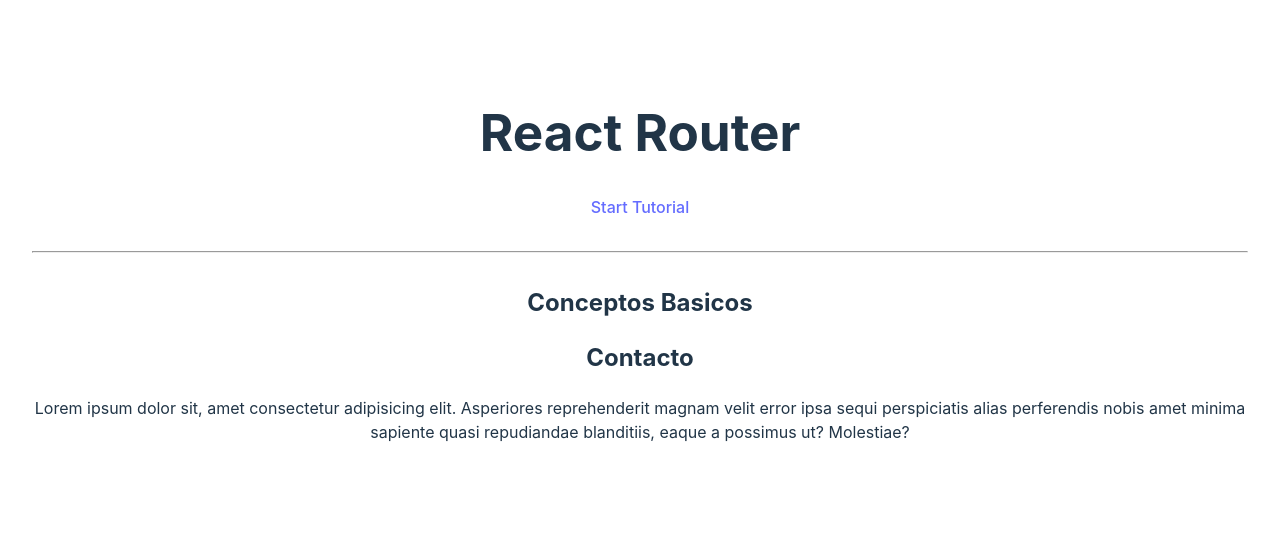
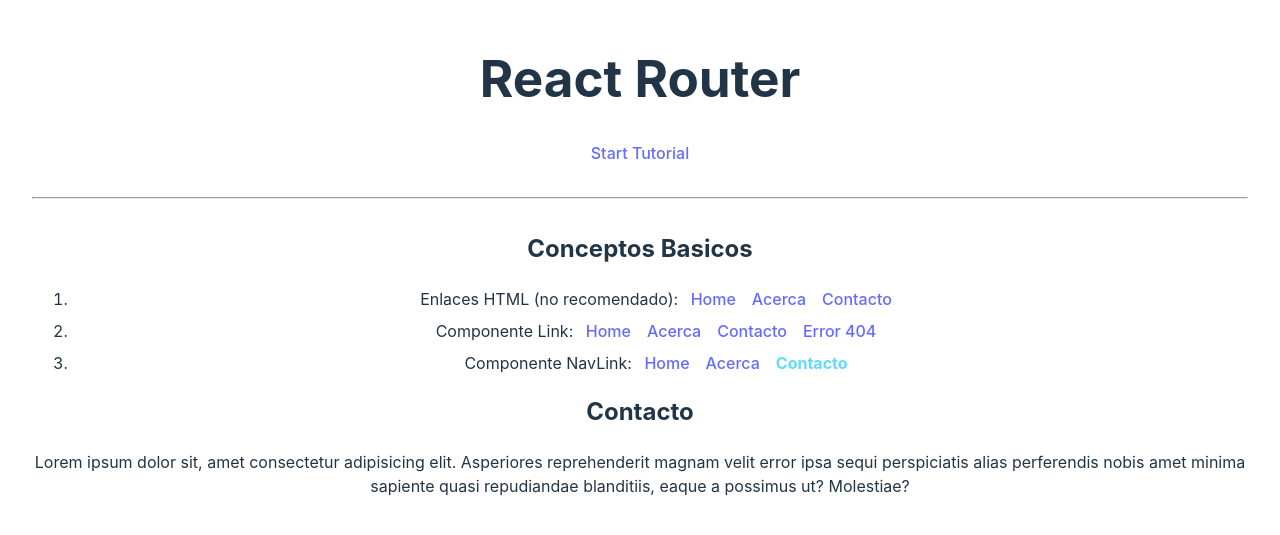
Before and after one commit to oyham/React-by-JonMircha-2, a React (Vite) app: page /contacto in a window 1280 px wide. Shown: the part 135-670 px from the top of the page. Built offline with nearby package versions, Linux system fonts and the light colour scheme.

Commit message:
56 React Router

```diff
--- a/src/components/ConceptosBasicos.jsx
+++ b/src/components/ConceptosBasicos.jsx
@@ -4,6 +4,7 @@
 import Acerca from '../pages/Acerca'
 import Contacto from '../pages/Contacto'
 import Error404 from '../pages/Error404'
+import MenuConceptos from './MenuConceptos'
 
 const ConceptosBasicos = () => {
 
@@ -11,6 +12,7 @@
         <div>
             <h2>Conceptos Basicos</h2>
             <Router>
+            <MenuConceptos />
                 <Routes>
                     <Route path="/" element={<Home />}/>
                     <Route path="/acerca" element={<Acerca />}/>
--- /dev/null
+++ b/src/components/MenuConceptos.jsx
@@ -0,0 +1,32 @@
+import React from 'react'
+import { Link, NavLink } from 'react-router-dom'
+
+const MenuConceptos = () => {
+  return (
+    <nav>
+      <ol>
+        <li>
+          <span>Enlaces HTML (no recomendado): </span>
+          <a href="/">Home</a>
+          <a href="/acerca">Acerca</a>
+          <a href="/contacto">Contacto</a>
+        </li>
+        <li>
+          <span>Componente Link: </span>
+          <Link to="/">Home</Link>
+          <Link to="/acerca">Acerca</Link>
+          <Link to="/contacto">Contacto</Link>
+          <Link to="/no-existe">Error 404</Link>
+        </li>
+        <li>
+          <span>Componente NavLink: </span>
+          <NavLink to="/" activeClassName="active">Home</NavLink>
+          <NavLink to="/acerca" activeClassName="active">Acerca</NavLink>
+          <NavLink to="/contacto" activeClassName="active">Contacto</NavLink>
+        </li>
+      </ol>
+    </nav>
+  )
+}
+
+export default MenuConceptos
--- a/src/index.css
+++ b/src/index.css
@@ -18,6 +18,7 @@
   font-weight: 500;
   color: #646cff;
   text-decoration: inherit;
+  margin: .5rem;
 }
 a:hover {
   color: #535bf2;
@@ -59,6 +60,15 @@
   margin: 2rem auto;
 }
 
+li {
+  margin-bottom: .5rem;
+}
+
+.active {
+  font-weight: bold;
+  color: #61dafb;
+}
+
 @media (prefers-color-scheme: light) {
   :root {
     color: #213547;
```
Also changed, not shown: 1 other file (tests, documents, lock files or other folders).
